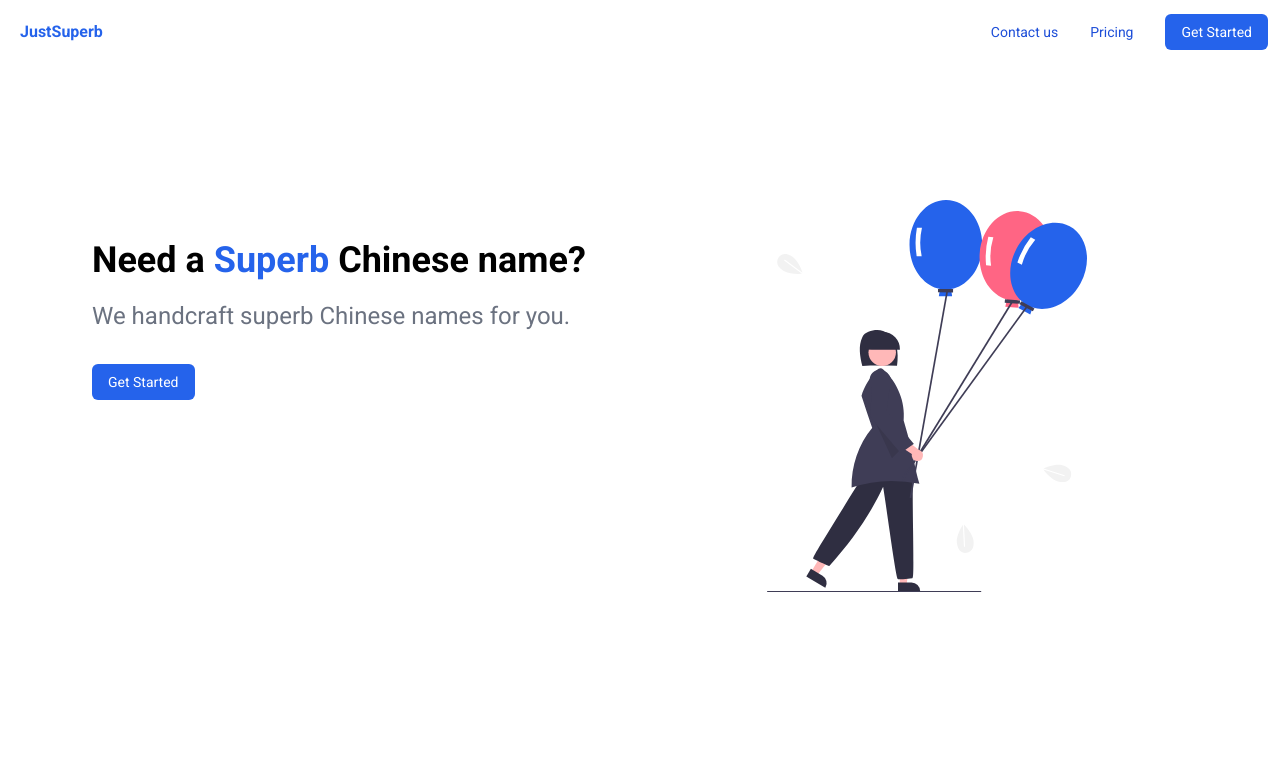
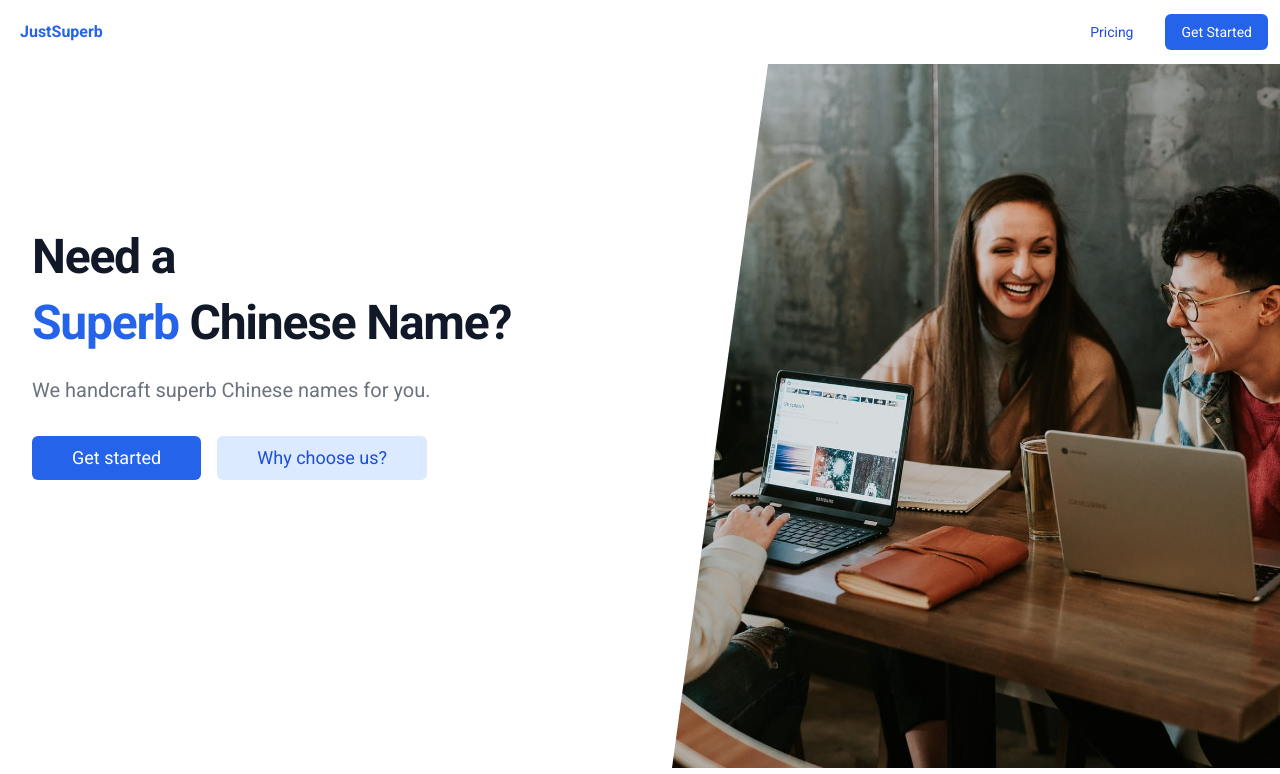
Before and after one commit to JustSuperb/website, a Next.js app: page / in a window 1280 px wide. Shown: the top 774 px of the page. Built offline with nearby package versions, Linux system fonts and the light colour scheme; no server answers.

Commit message:
add hero section

```diff
--- /dev/null
+++ b/apps/Home/HeroSection.tsx
@@ -0,0 +1,59 @@
+import Button from "@components/Button";
+import urls from "@constants/urls";
+
+const HeroSection = () => (
+  <div className="relative bg-white overflow-hidden">
+    <div className="max-w-7xl mx-auto">
+      <div className="relative z-10 pb-8 bg-white sm:pb-16 md:pb-20 lg:max-w-2xl lg:w-full lg:pb-28 xl:pb-32">
+        <svg
+          className="hidden lg:block absolute right-0 inset-y-0 h-full w-48 text-white transform translate-x-1/2"
+          fill="currentColor"
+          viewBox="0 0 100 100"
+          preserveAspectRatio="none"
+          aria-hidden="true"
+        >
+          <polygon points="50,0 100,0 50,100 0,100" />
+        </svg>
+
+        <main className="w-full pt-16 pb-10 mx-auto px-4 sm:pt-24 sm:px-6 sm:pb-8  md:pr-0 lg:pt-36 lg:pl-8 lg:pb-40 xl:pt-40">
+          <div className="sm:text-center lg:text-left">
+            <h1 className="text-3xl tracking-tight font-extrabold text-gray-900 sm:text-4xl sm:leading-snug md:text-5xl md:leading-snug">
+              <span className="block">Need a</span>
+              <span className="text-primary-600">Superb</span> Chinese Name?
+            </h1>
+            <p className="mt-3 text-base text-gray-500 sm:mt-5 sm:text-lg sm:max-w-xl sm:mx-auto md:mt-5 md:text-xl lg:mx-0">
+              We handcraft superb Chinese names for you.
+            </p>
+            <div className="mt-5 sm:mt-8 sm:flex sm:justify-center lg:justify-start">
+              <Button
+                className="mb-4 px-8 py-3 text-lg font-medium sm:mb-0 sm:mr-4 md:text-lg md:px-10"
+                component="a"
+                href={urls.startNow}
+              >
+                Get started
+              </Button>
+
+              <Button
+                variant="text"
+                className="bg-primary-100 hover:bg-primary-200 px-8 py-3 text-lg font-medium md:text-lg md:px-10"
+                component="a"
+                href={urls.whyChooseUs}
+              >
+                Why choose us?
+              </Button>
+            </div>
+          </div>
+        </main>
+      </div>
+    </div>
+    <div className="lg:absolute lg:inset-y-0 lg:right-0 lg:w-1/2">
+      <img
+        className="h-56 w-full object-cover sm:h-72 md:h-96 lg:w-full lg:h-full"
+        src="/static/img/hero.jpg"
+        alt=""
+      />
+    </div>
+  </div>
+);
+
+export default HeroSection;
--- a/apps/Home/Section.tsx
+++ b/apps/Home/Section.tsx
@@ -1,5 +1,5 @@
 const Section = ({ title, content, img }) => (
-  <section className="pt-36 px-3 lg:flex lg:pt-36">
+  <section className="max-w-screen-xl mx-auto pt-36 px-3 lg:flex lg:pt-36">
     <div className="lg:pt-28">
       <h2 className="text-xl font-medium mb-3 sm:text-3xl lg:text-4xl">{title}</h2>
       <p className="text-gray-500 leading-relaxed max-w-md sm:text-lg lg:text-xl lg:max-w-lg lg:leading-7">
--- a/apps/Home/index.tsx
+++ b/apps/Home/index.tsx
@@ -11,7 +11,7 @@ import urls from "@constants/urls";
 
 import Section from "./Section";
 import Pricing from "./Pricing";
-import Contact from "./Contact";
+import HeroSection from "./HeroSection";
 
 const Home = () => (
   <>
@@ -23,31 +23,7 @@ const Home = () => (
       ></meta>
     </Head>
     <Layout>
-      <section className="pt-20 lg:flex">
-        <div className="pl-4 lg:pt-20 md:pl-20">
-          <h1 className="text-3xl font-bold sm:text-4xl">
-            Need a
-            <br className="lg:hidden" />
-            <span className="text-primary-600"> Superb </span>
-            Chinese name?
-          </h1>
-          <p className="text-2xl mt-5 text-gray-500">
-            We handcraft superb Chinese names for you.
-          </p>
-
-          <Button
-            component="a"
-            className="inline-block mt-8 text-lg"
-            href={urls.startNow}
-          >
-            Get Started
-          </Button>
-        </div>
-
-        <div className="w-44 mx-auto mt-20 md:w-full max-w-xs lg:mt-10">
-          <BalloonsDraw />
-        </div>
-      </section>
+      <HeroSection />
 
       <Section
         title={
@@ -115,7 +91,6 @@ const Home = () => (
       />
 
       <Pricing />
-
     </Layout>
   </>
 );
--- a/components/Button.tsx
+++ b/components/Button.tsx
@@ -14,7 +14,7 @@ const Button: FC<Props> = ({ children, className, component, variant, ...restPro
   return (
     <Component
       className={clsx(
-        "block py-2 px-4 text-sm rounded-md font-normal transition",
+        "block py-2 px-4 text-center text-sm rounded-md font-normal transition",
         variant === "text" ? "text-primary-700 hover:bg-primary-100" : "bg-primary-600 text-white hover:opacity-75",
         className
       )}
--- a/components/HeaderBar.tsx
+++ b/components/HeaderBar.tsx
@@ -20,20 +20,12 @@ const HeaderBar = () => {
   }, []);
 
   return (
-    <div className={clsx("fixed w-full bg-white px-3 transition", down && "shadow-md")}>
+    <div className={clsx("z-20 fixed w-full bg-white px-3 transition", down && "shadow-md")}>
       <div className="max-w-screen-xl mx-auto py-3 flex justify-between items-center">
         <Link href="/">
           <a className="block text-primary-600 font-bold p-2 text-sm sm:text-base">JustSuperb</a>
         </Link>
         <nav className="flex">
-          <Button
-            className="hidden sm:block"
-            href="/#contact"
-            variant="text"
-            component="a"
-          >
-            Contact us
-          </Button>
           <Button
             className="mr-4"
             href="/#pricing"
--- a/components/Layout.tsx
+++ b/components/Layout.tsx
@@ -5,16 +5,17 @@ import HeaderBar from "./HeaderBar";
 const Layout = ({ children }) => (
   <>
     <HeaderBar />
-    <div className="pt-20 px-3">
-      <div className="max-w-screen-xl mx-auto">{children}</div>
+    <div className="pt-16">
+      {children}
       <div className="text-center text-gray-500 text-xs py-3">
         <Link href="/cookie-policy">
           <a>Cookie policy</a>
         </Link>
-        <div >
+        <br />
+        <span>
           Copyright © {new Date().getFullYear()} JustSuperb. All Rights
           Reserved.
-        </div>
+        </span>
       </div>
     </div>
   </>
--- a/constants/urls.ts
+++ b/constants/urls.ts
@@ -1,5 +1,6 @@
 const urls = {
-    startNow: "https://b3c02he1n3k.typeform.com/to/Vt8tja6W"
+    startNow: "https://b3c02he1n3k.typeform.com/to/Vt8tja6W",
+    whyChooseUs: "/#why-choose-us",
 };
 
 export default urls;
```
Also changed, not shown: public/static/img/hero.jpg (added).
